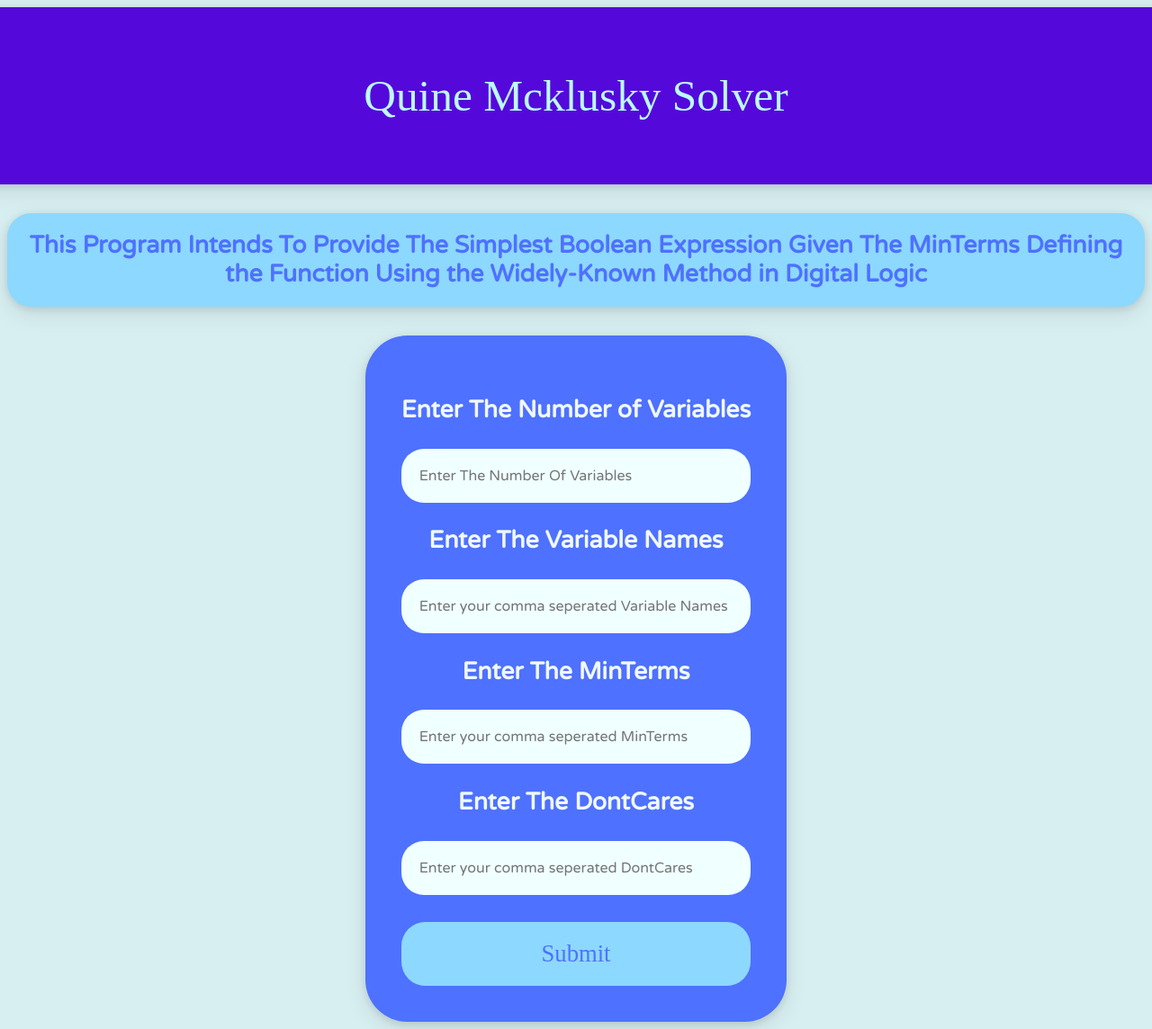
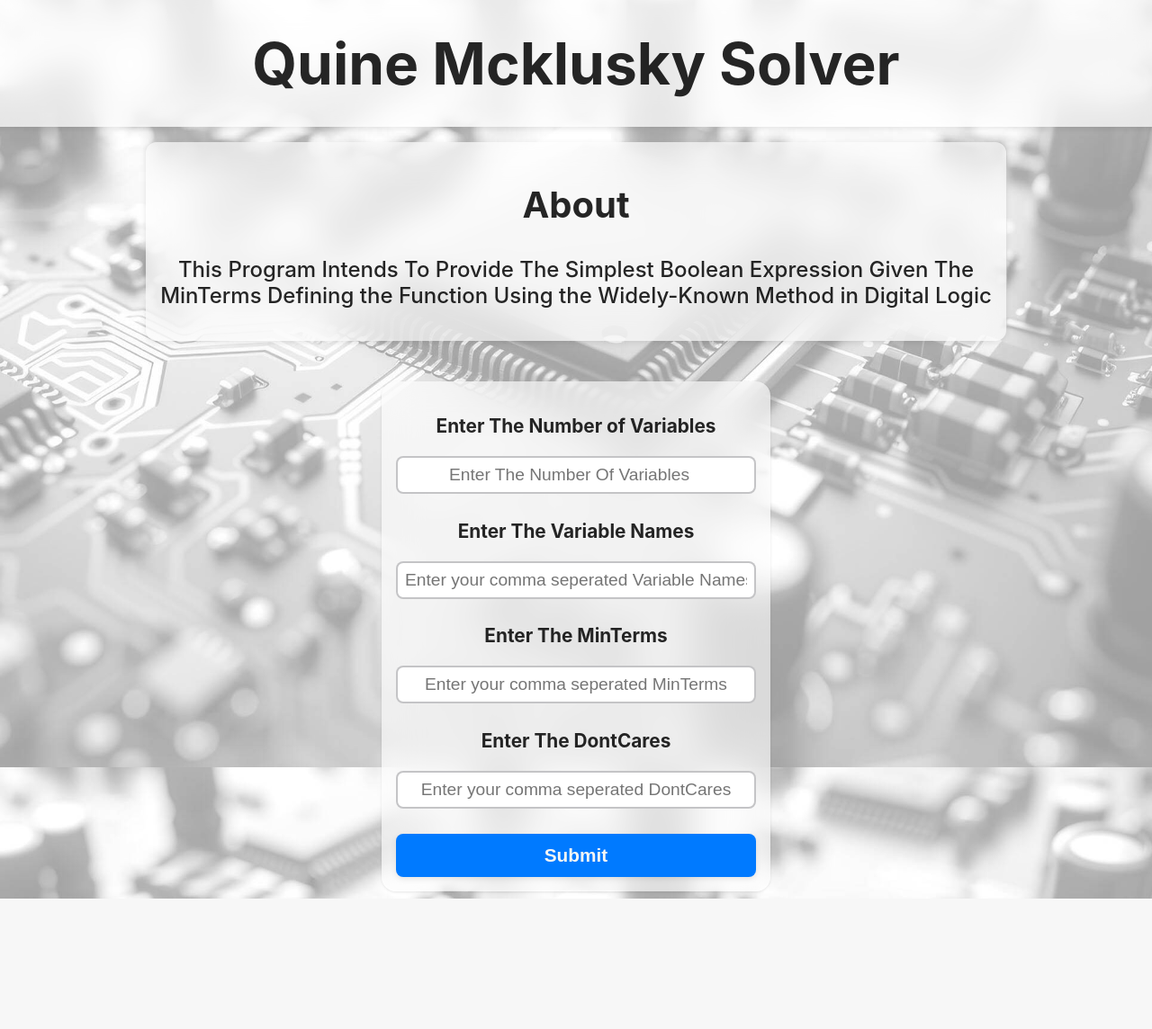
Before and after one commit to nelatawy/DigiLab, a Flask app: page /QuineMcklusky in a window 1280 px wide; the page is wider, and only the part inside the window is pictured. Shown: that part at 90% size. After the commit the page ends 999 px from the top of that part, so only its background shows below. Run offline with Flask 3, Linux system fonts and the light colour scheme; some web fonts are replaced.

Commit message:
new css design option--professionional apple-inspired

```diff
--- /dev/null
+++ b/web/static/QuineMckluskyPro.css
@@ -0,0 +1,193 @@
+/* -----------------------------
+   Apple Design Language: Root CSS
+   Inspired by iOS/macOS HIG
+------------------------------ */
+
+:root {
+  /* === Fonts === */
+  --font-sans: -apple-system, BlinkMacSystemFont, "San Francisco",
+               "Helvetica Neue", Helvetica, Arial, sans-serif;
+
+  /* === Font Sizes (based on Apple HIG) === */
+
+  --font-extra-large: 4rem;       /* was 4rem */
+  --font-large-title: 2.5rem;
+  --font-title1: 2rem;
+  --font-title2: 1.625rem;
+  --font-headline: 1.5rem;
+  --font-input-label: 1.3rem;
+  --font-input: 1.2rem;
+  --font-button: 1.3rem;
+  --font-body: 1.25rem;
+  --font-subheadline: 1.125rem;
+  --font-footnote: 1rem;
+
+
+
+  /* === Font Weights === */
+  --weight-regular: 400;
+  --weight-medium: 500;
+  --weight-semibold: 600;
+  --weight-bold: 700;
+
+  /* === Border Radii === */
+  --radius-sm: 8px;
+  --radius-md: 12px;
+  --radius-lg: 16px;
+  --radius-pill: 999px;
+
+  /* === Spacing (based on 4pt grid) === */
+  --space-1: 4px;
+  --space-2: 8px;
+  --space-3: 12px;
+  --space-4: 16px;
+  --space-5: 20px;
+  --space-6: 24px;
+  --space-7: 32px;
+
+  /* === System Colors (light mode defaults) === */
+  --color-bg: #ffffff;
+  --color-bg-secondary: #f2f2f7;
+  --color-label: rgba(0, 0, 0, 0.85);
+  --color-title: rgba(0, 0, 0, 0.85);
+  --color-secondary-text: rgba(60, 60, 67, 0.6);
+  --color-tertiary-text: rgba(60, 60, 67, 0.3);
+  --color-input-border: rgba(60, 60, 67, 0.3);
+  --color-separator: #c6c6c8;
+  --color-accent: #007aff;
+  --color-card-translucent:rgba(255, 255, 255, 0.6);
+  --color-top-bar-translucent:rgba(255, 255, 255, 0.7);
+
+  /* === Shadows === */
+  --shadow-sm: 0 1px 3px rgba(0, 0, 0, 0.1);
+  --shadow-md: 0 2px 6px rgba(0, 0, 0, 0.1);
+  --shadow-focus: 0 0 0 3px rgba(0, 122, 255, 0.3);
+
+  /* === Transition === */
+  --transition-default: 0.3s ease-in-out;
+
+  /* === Blur === */
+  --blur-bg: blur(20px);
+}
+
+body{
+    /* background-color: var(--color-bg); */
+    background-image: url("logicCircuitWhite.jpg");
+    background-size: cover;
+    background-attachment: fixed;
+    background-position: fixed;
+    font-family: var(--font-sans);
+    text-align: center;
+    display: flex;
+    gap: 20px;
+    flex-direction: column;
+    justify-content: center;
+    align-items: center;
+    padding-top: 150px;
+}
+.title {
+    position: fixed;
+    margin-top: 0%;
+    top: 0;
+    width: 100%;
+    z-index: 1000;
+
+    background-color: var(--color-top-bar-translucent);
+    backdrop-filter: var(--blur-bg);
+    -webkit-backdrop-filter: var(--blur-bg);
+
+    font-size: var(--font-extra-large); /* Start big */
+    color: var(--color-title);
+    font-weight: var(--weight-bold);
+    box-shadow: var(--shadow-md);
+
+    padding: var(--space-7);
+    transition: font-size 0.3s ease, padding 0.3s ease;
+}
+.title.shrink {
+    font-size: var(--font-title1);
+    padding: var(--space-2);
+}
+.about{
+    color: var(--color-label);
+    background-color: var(--color-card-translucent);
+    backdrop-filter: var(--blur-bg);
+    -webkit-backdrop-filter: var(--blur-bg);
+    font-weight: var(--font-subheadline);
+    padding: var(--space-3);
+    border-radius: var(--radius-md);
+    box-shadow: var(--shadow-md);
+    margin-block-end: 25px;
+    margin-inline: 12vw;
+    min-width: 400px;
+}
+.about h2{
+    font-size: var(--font-large-title);
+    color: var(--color-label);
+}
+.about h3{
+    font-size: var(--font-headline);
+    font-weight: var(--weight-medium);
+}
+
+.input{
+    padding: var(--space-4);
+    background-color: var(--color-card-translucent);
+    border-radius: var(--radius-lg);
+    display: flex;
+    flex-direction: column;
+    width: 400px;
+    box-shadow: var(--shadow-sm);
+
+    backdrop-filter: var(--blur-bg);
+    -webkit-backdrop-filter: var(--blur-bg);
+}
+.input input {
+    padding: var(--space-2);
+    margin-block-end: var(--space-2);
+    border-radius: var(--radius-sm);
+    font-size: var(--font-input);
+    border :2px solid var(--color-input-border);
+    text-align: center;
+    /* border: none; */
+}
+.input h3 {
+    font-size: var(--font-input-label);
+    color: var(--color-label);
+}
+/* .input button {
+    font-size: var(--font-body);
+    border-radius: var(--radius-sm);
+    border: none;
+    outline: none;
+    padding: var(--space-1);
+    background-color: var(--color-label);
+    color: whitesmoke;
+} */
+
+
+.input button {
+    font-size: var(--font-button);
+    margin-block-start: 20px;
+    font-weight: 600;
+    padding: 12px 24px;
+    border: none;
+    border-radius: var(--radius-sm);
+    background-color: var(--color-accent); /* iOS blue */
+    color: whitesmoke;
+    box-shadow: var(--shadow-md);
+    transition: all 0.2s ease-in-out;
+    cursor: pointer;
+}
+
+.input button:hover {
+    background-color: #339cff; /* Lighter blue */
+    box-shadow: 0 4px 10px rgba(0, 122, 255, 0.3);
+    transform: translateY(-1px);
+}
+
+.input button:active {
+    background-color: #0060df;
+    box-shadow: 0 2px 6px rgba(0, 0, 0, 0.15) inset;
+    transform: translateY(0px);
+}
--- a/web/templates/QuineMcklusky.html
+++ b/web/templates/QuineMcklusky.html
@@ -4,7 +4,7 @@
     <head>
         <meta charset="UTF-8">
         <title>Quine Mcklusky Solver</title>
-        <link rel="stylesheet" href="{{ url_for('static', filename='QuineMcklusky.css') }}">
+        <link rel="stylesheet" href="{{ url_for('static', filename='QuineMckluskyPro.css') }}">
 
         <link rel="preconnect" href="https://fonts.googleapis.com">
         <link rel="preconnect" href="https://fonts.gstatic.com" crossorigin>
@@ -14,7 +14,11 @@
     </head>
     <body>
         <h1 class="title">Quine Mcklusky Solver</h1>
-        <h2 class="about">This Program Intends To Provide The Simplest Boolean Expression Given The MinTerms Defining the Function Using the Widely-Known Method in Digital Logic</h2>
+        <div class="about">
+            <h2>About</h2>
+            <h3>This Program Intends To Provide The Simplest Boolean Expression Given The MinTerms Defining the Function Using the Widely-Known Method in Digital Logic</h2>
+        </div>
+
 
         <form class = "input" method="post">
 
@@ -92,6 +96,15 @@
                 </div>
             {%endif%}
         {%endif%}
-
+        <script>
+            document.addEventListener("scroll", function() {
+                const title = document.querySelector(".title");
+                if (window.scrollY > 30) {
+                    title.classList.add("shrink");
+                } else {
+                    title.classList.remove("shrink");
+                }
+            });
+        </script>
     </body>
 </html>
```
Also changed, not shown: web/static/logicCircuit.jpg (added), web/static/logicCircuitMain.jpeg (added), web/static/logicCircuitWhite.jpg (added), 2 other files.
